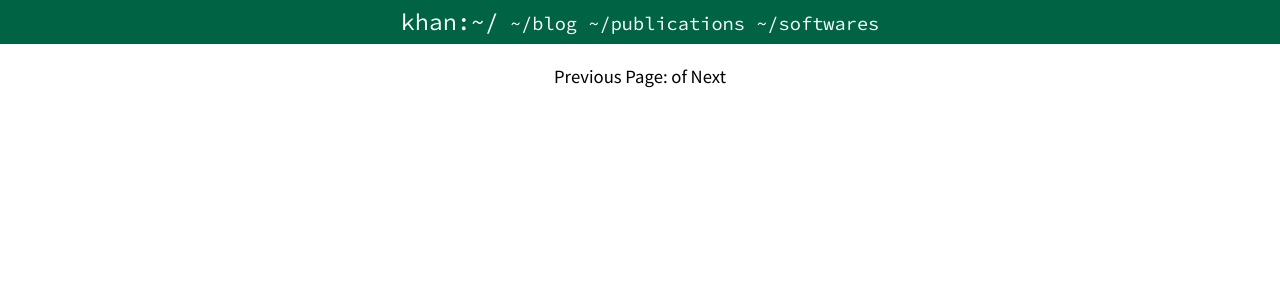
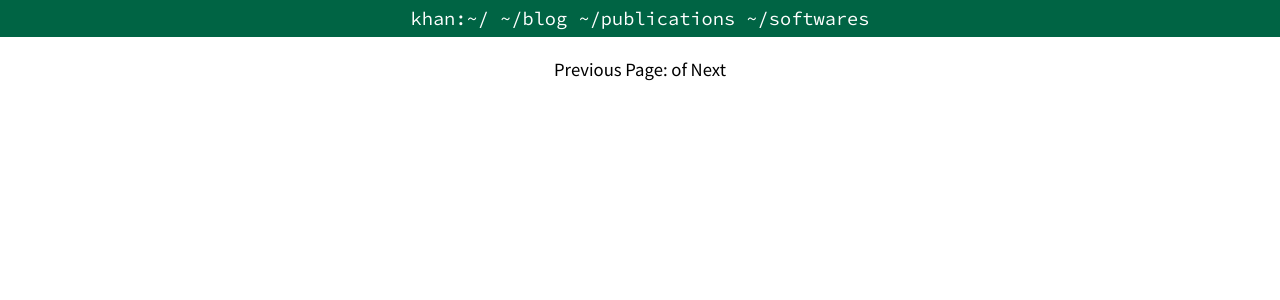
Before and after one commit to jamal919/jamal919.github.io, a Jekyll site: the page built from blog.md, in a window 1280 px wide. Shown: the top 300 px of the page. Built offline with Jekyll 4.4.1, drawn with Linux system fonts in a browser that asks for light colours.

Commit message:
uniform css

```diff
--- a/_includes/nav.html
+++ b/_includes/nav.html
@@ -1,6 +1,6 @@
 <div id="nav-bg">
     <nav id="top-nav">
-        <a href="/" id="logo">khan:~/</a>
+        <a href="/">khan:~/</a>
         <a href="/blog">~/blog</a>
         <a href="/publications">~/publications</a>
         <a href="/softwares">~/softwares</a>
--- a/css/main.css
+++ b/css/main.css
@@ -37,10 +37,6 @@ a:hover {
 
 /* Elements */
 
-#logo {
-    font-size: 1.25rem;
-}
-
 #content {
     max-width: 50rem;
     margin: auto;
```
